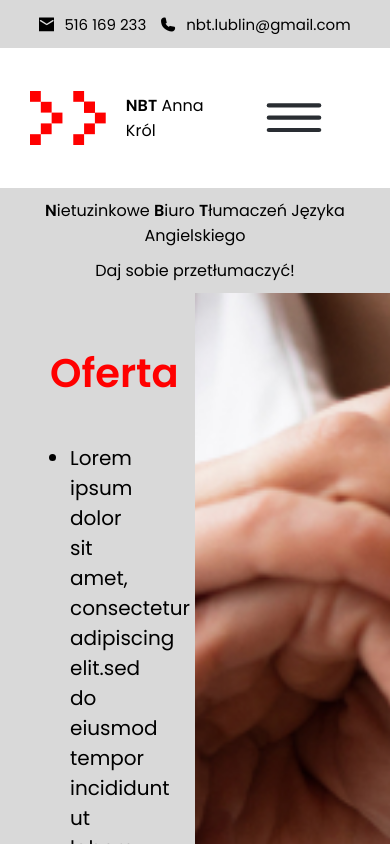
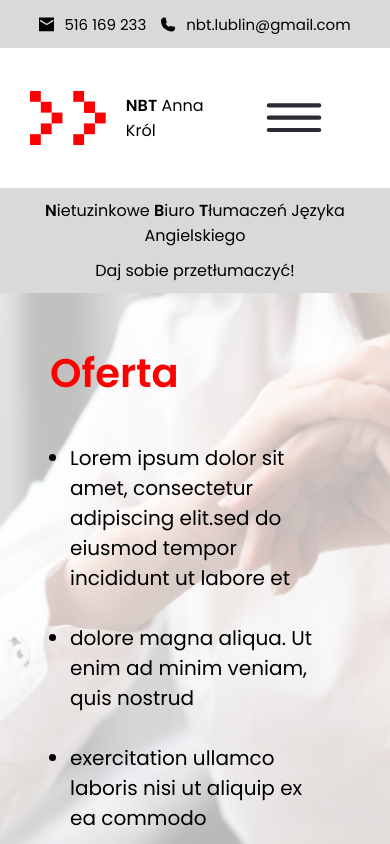
Before and after one commit to CharlesSquirel/NBT-page, a React (Vite) app: page / in a window 390 px wide. Shown: the top 844 px of the page. Built offline with nearby package versions, Linux system fonts and the light colour scheme.

Commit message:
Offers RWD

```diff
--- a/src/styles/Globals.module.scss
+++ b/src/styles/Globals.module.scss
@@ -2,4 +2,5 @@
   color: var(--red);
   font-size: 40px;
   font-weight: 600;
+  z-index: 1;
 }
--- a/src/styles/Offer.module.scss
+++ b/src/styles/Offer.module.scss
@@ -1,7 +1,11 @@
 .container {
   display: flex;
+  position: relative;
   width: 100%;
   min-height: 795px;
+  @media screen and (max-width: 717px) {
+    min-height: 736px;
+  }
 }
 
 .textContainer,
@@ -10,6 +14,7 @@
 }
 
 .textContainer {
+  position: relative;
   display: flex;
   flex-direction: column;
   gap: 40px;
@@ -17,6 +22,24 @@
   background: var(--dark-gray);
   @media screen and (min-width: 1440px) {
     width: 65%;
+  }
+  @media screen and (max-width: 717px) {
+    width: 100%;
+    background: url("../components/assets/bg-person.jpg") no-repeat;
+    background-size: cover;
+
+    &::after {
+      content: "";
+      position: absolute;
+      top: 0;
+      left: 0;
+      width: 100%;
+      height: 100%;
+      background-color: #ffffffb8;
+    }
+  }
+  @media screen and (max-width: 430px) {
+    background-position: -130px;
   }
 }
 
@@ -27,6 +50,7 @@
   list-style-type: initial;
   font-size: 20px;
   padding: 0 20px;
+  z-index: 1;
 }
 
 .backgroundImg {
@@ -35,4 +59,7 @@
   @media screen and (min-width: 1750px) {
     width: 35%;
   }
+  @media screen and (max-width: 717px) {
+    display: none;
+  }
 }
```
